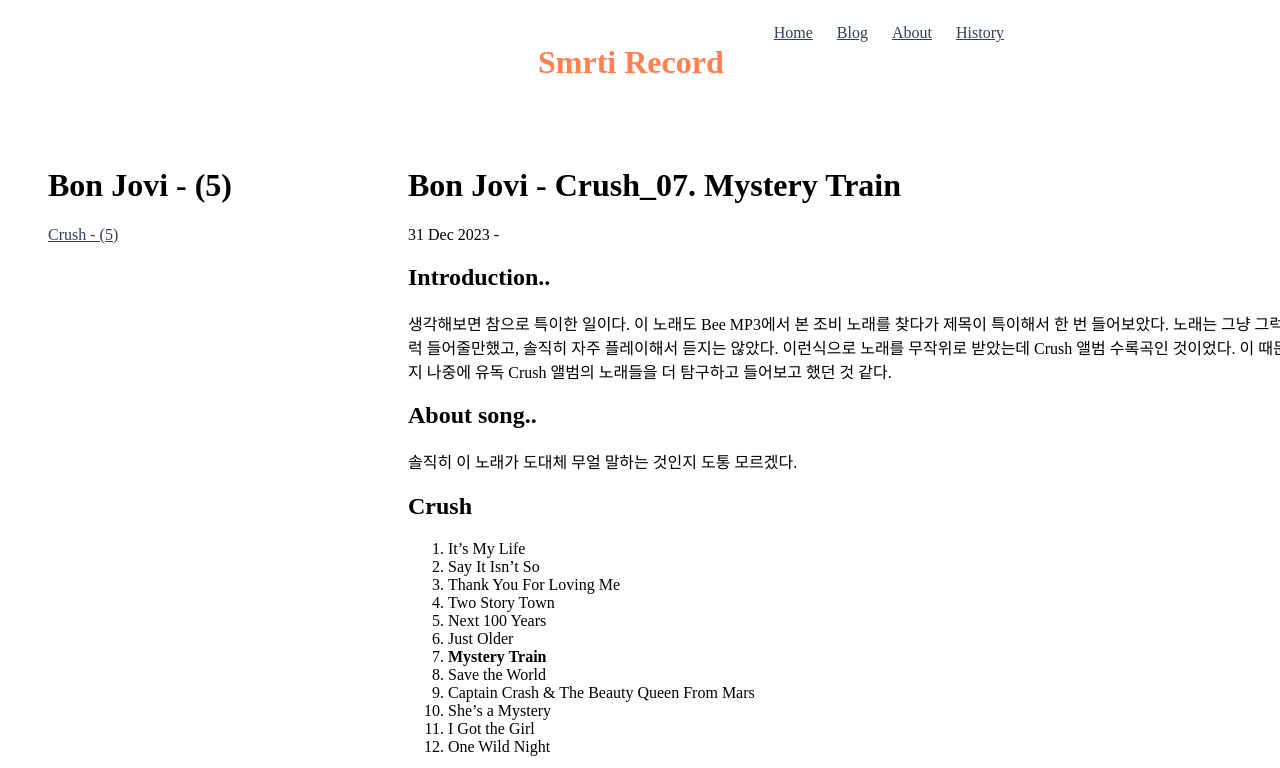
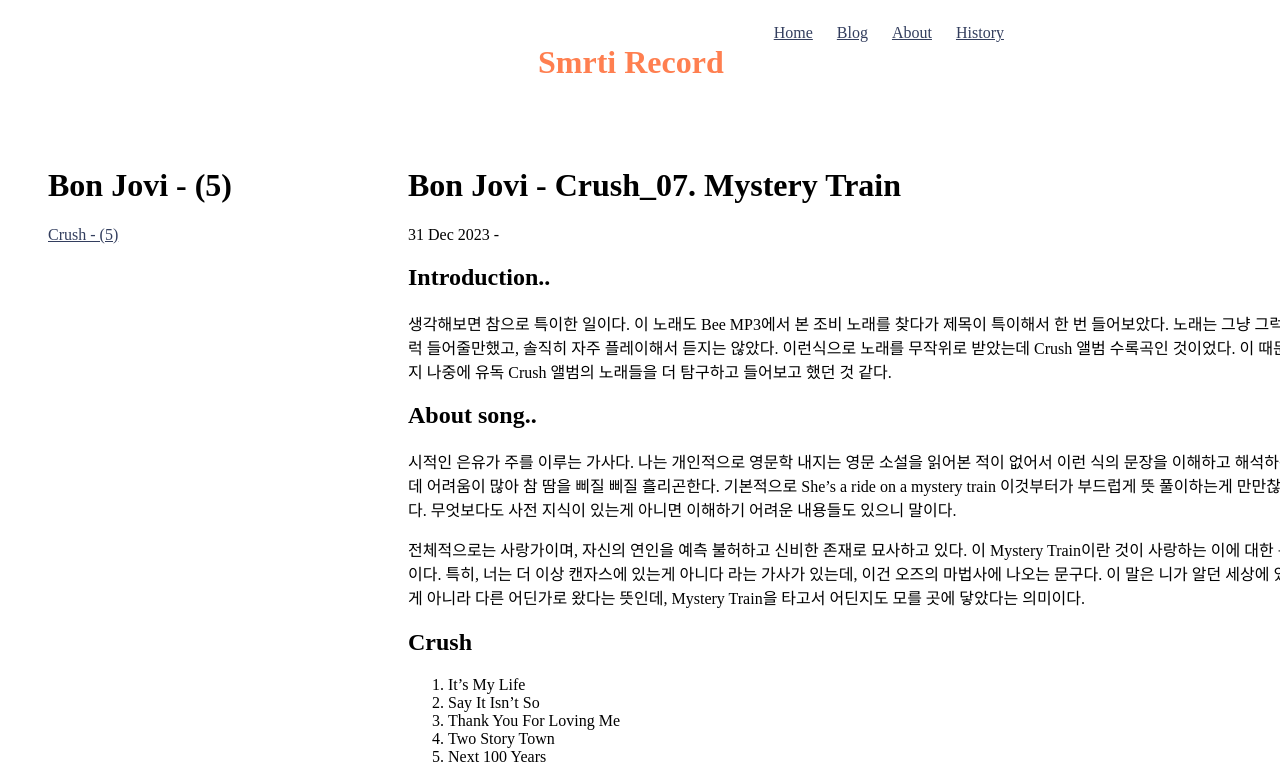
Before and after one commit to svsmemory/svsmemory.github.io, a Jekyll site: the page built from _posts/Bon-Jovi/Crush/2023-12-31-bonjovi-mysterytrain.md, in a window 1280 px wide and 900 px high, cut to the strip 0-768 px from the top of the window. Built offline with Jekyll 4.4.1, drawn with Linux system fonts in a browser that asks for light colours; some of the changed text lies outside the part shown.

Commit message:
Update 2023-12-31-bonjovi-mysterytrain.md

```diff
--- a/_posts/Bon-Jovi/Crush/2023-12-31-bonjovi-mysterytrain.md
+++ b/_posts/Bon-Jovi/Crush/2023-12-31-bonjovi-mysterytrain.md
@@ -15,7 +15,11 @@ memory: 2009
 
 ## About song..
 
-솔직히 이 노래가 도대체 무얼 말하는 것인지 도통 모르겠다.
+시적인 은유가 주를 이루는 가사다. 나는 개인적으로 영문학 내지는 영문 소설을 읽어본 적이 없어서 이런 식의 문장을 이해하고 해석하는데 어려움이 많아 참 땀을 삐질 삐질 흘리곤한다. 기본적으로 She's a ride on a mystery train 이것부터가 부드럽게 뜻 풀이하는게 만만찮았다. 무엇보다도 사전 지식이 있는게 아니면 이해하기 어려운 내용들도 있으니 말이다.
+
+전체적으로는 사랑가이며, 자신의 연인을 예측 불허하고 신비한 존재로 묘사하고 있다. 이 Mystery Train이란 것이 사랑하는 이에 대한 은유이다. 특히, 너는 더 이상 캔자스에 있는게 아니다 라는 가사가 있는데, 이건 오즈의 마법사에 나오는 문구다. 이 말은 니가 알던 세상에 있는게 아니라 다른 어딘가로 왔다는 뜻인데, Mystery Train을 타고서 어딘지도 모를 곳에 닿았다는 의미이다.
+
+
 
 {% else %}
 
@@ -84,7 +88,7 @@ To a place you've never been before
 
 Better hold on tight to that mystery train
 
-미스테리 트레인에서는 꽉 붙잡고 있는게 좋을거야
+그 미지의 기차를 꽉 붙잡고 있는게 좋을거야
 
 You're not in Kansas anymore
 
@@ -120,27 +124,27 @@ And long before you knew her you knew she was the one
 
 She's a ride on a mystery train
 
-그녀는 미스테리 트레인에 올라탔어
+그녀는 알 수 없는 기차 여행을 하는 것 같아
 
 To a place you've never been before
 
-네가 모르는 그곳을 향해서 말이야
+가 본 적 없는 곳으로 떠나는 여행처럼
 
 Better hold on tight to that mystery train
 
-미스테리 트레인을 단단히 붙들고 있는 게 좋을거야
+이 알 수 없는 기차를 꽉 붙들고 있는 게 좋을거야
 
 You're not in Kansas anymore
 
-너는 더 이상 캔자스에 있는게 아니야
+너는 더 이상 캔자스에 있는게 아니거든
 
 She's a ride
 
-그녀는 올라탔어
+그녀는 마치
 
 Mystery train
 
-미스테리 트레인에
+미지의 기차에 올라탄 것 같아
 
 I know everything about her but don't know her at all
 
@@ -148,32 +152,32 @@ I know everything about her but don't know her at all
 
 She's a ride on a mystery train
 
-그녀는 미스테리 트레인에 올라탔어
+그녀는 미지의 기차 여행과 같아
 
 To a place you've never been before
 
-네가 모르는 그곳을 향해서 말이야
+가본 적도 없는 곳으로 떠나는 여행처럼
 
 Better hold on tight to that mystery train
 
-미스테리 트레인을 단단히 잡고 있는 게 좋을거야
+이 미지의 기차를 단단히 잡고 있는 게 좋을거야
 
 You're not in Kansas anymore
 
-너는 더 이상 캔자스에 있는게 아니야
+너는 더 이상 캔자스에 있는게 아니거든
 
 She's a ride
 
-그녀는
+그녀는 정말이지
 
 Mystery train
 
-미스테리 트레인을 타고서
+알 수가 없어
 
 She's a ride
 
-그녀는 떠났어
+그녀는 도저히
 
 Mystery train
 
-미스테리 트레인을 타고서
+예측 할 수가 없지
```
